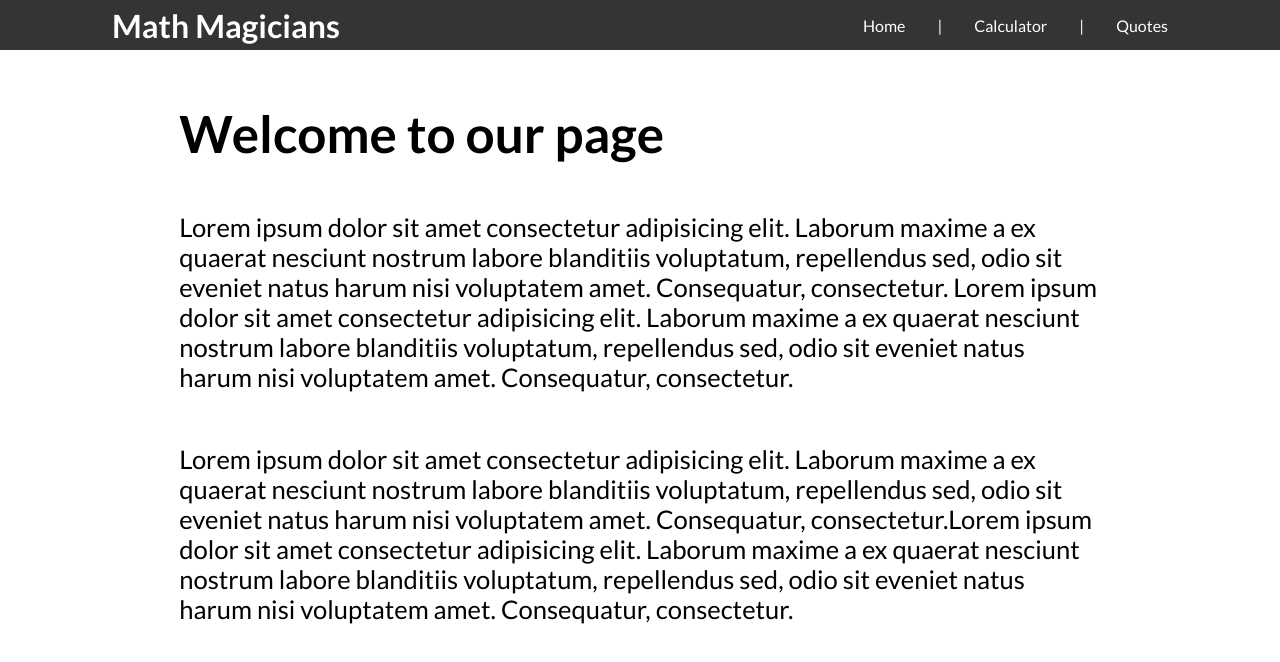
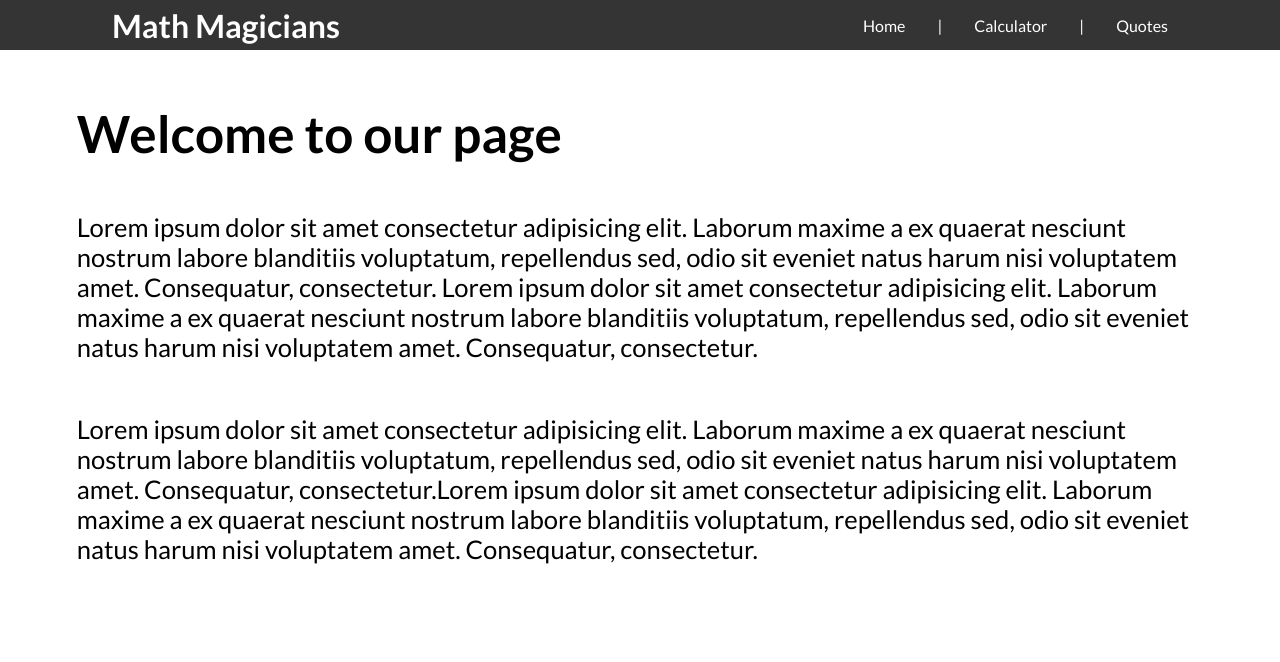
Before and after one commit to anyepeter/math-magician, a React (Create React App) app: page / in a window 1280 px wide. Shown: the top 662 px of the page. Built offline with nearby package versions, Linux system fonts and the light colour scheme.

Commit message:
update the home page

```diff
--- a/src/Cssmodules/homePage.css
+++ b/src/Cssmodules/homePage.css
@@ -1,7 +1,7 @@
 @import url('https://fonts.googleapis.com/css2?family=Lato:wght@100;300;400;700;900&family=Roboto:wght@100;300;400;500;700;900&display=swap');
 
 .main {
-  padding: 4em 7em;
+  padding: 4em 3em;
   display: flex;
   flex-direction: column;
   gap: 3rem;
```
